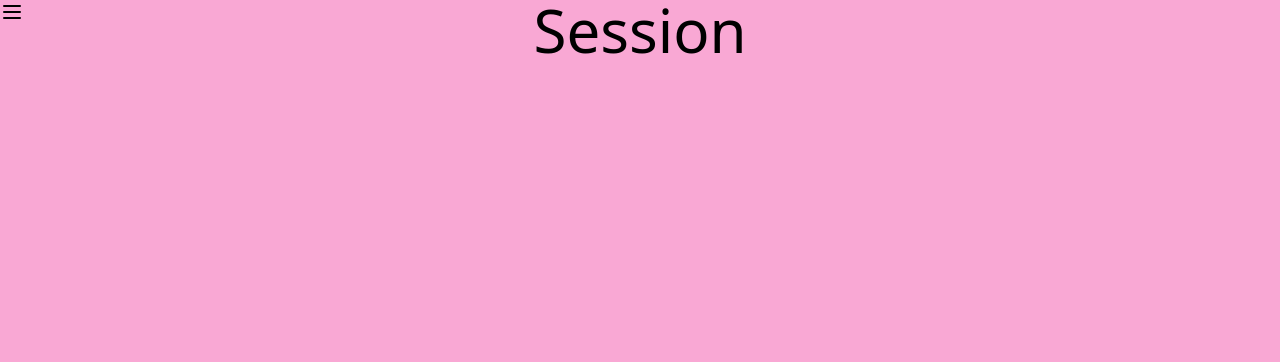
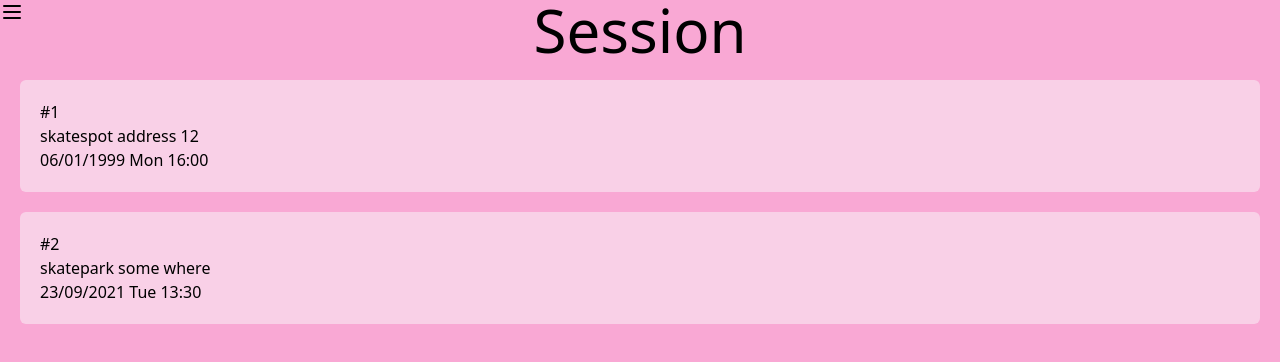
Before and after one commit to smaristeinar/Feeble-frontend, a React (Create React App) app in the folder feeble/: page /Session in a window 1280 px wide. Shown: the top 362 px of the page. Built offline with nearby package versions, Linux system fonts and the light colour scheme.

Commit message:
Session Card template

```diff
--- /dev/null
+++ b/feeble/src/components/SessionCard.js
@@ -0,0 +1,17 @@
+import React from "react";
+
+function sessionCard(props){
+    return(
+        <div>
+        {props.info.map((value, index) => {
+         return <div className="p-5 m-5 bg-gray-50 bg-opacity-50 rounded-md" key={index}>
+             <p>#{value.sessionId}</p>
+             <p>{value.location}</p>
+             <p>{value.time}</p>
+         </div>
+         })}
+        </div>
+    );
+
+}
+export default sessionCard
--- a/feeble/src/routes/Session.js
+++ b/feeble/src/routes/Session.js
@@ -1,8 +1,28 @@
 import React from "react"
+import SessionCard from "../components/SessionCard";
 
 function Session() {
+  let mockData= [
+    {
+     sessionId:1,
+     location:"skatespot address 12",
+     time:"06/01/1999 Mon 16:00",
+     users:["me","someone else","that other guy"]
+    },
+  {
+    sessionId:2,
+    location:"skatepark some where",
+    time:"23/09/2021 Tue 13:30",
+    users:["radical man","Gnarly man","tre flip king69"]
+  }
+];
+
   return (
+    <div>
     <h1 className="text-center text-6xl">Session</h1>
+    <SessionCard info={mockData}/>
+    </div>
+
   );
 }
 
```
